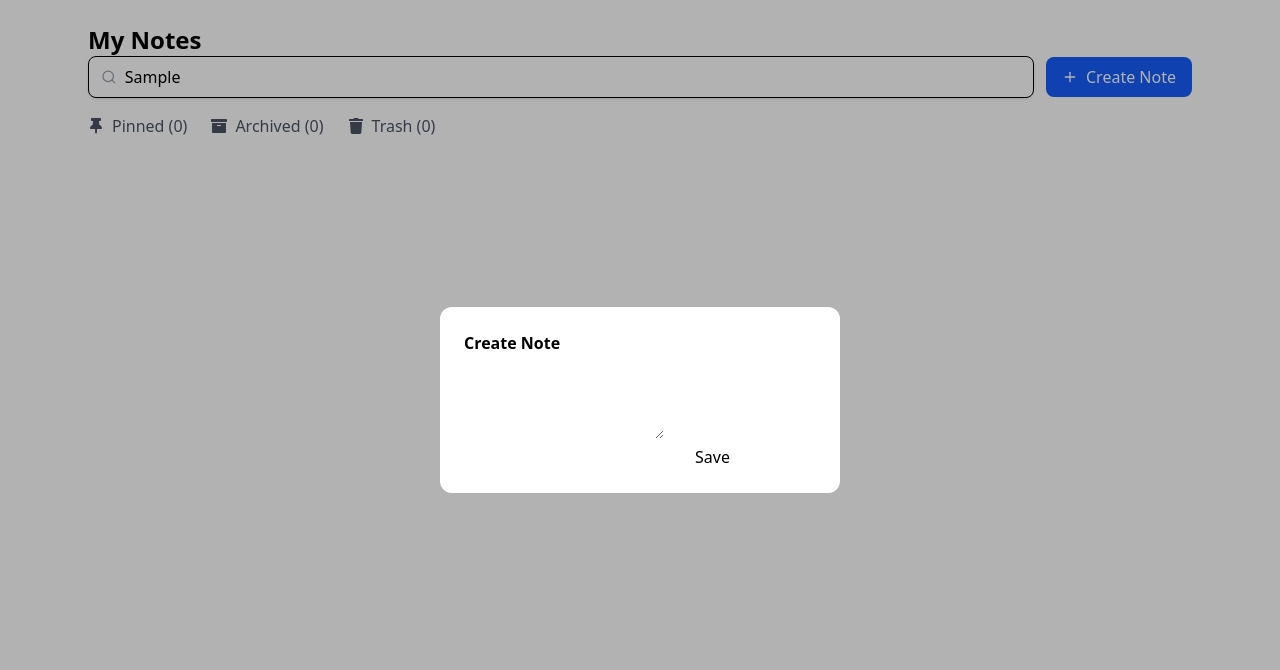
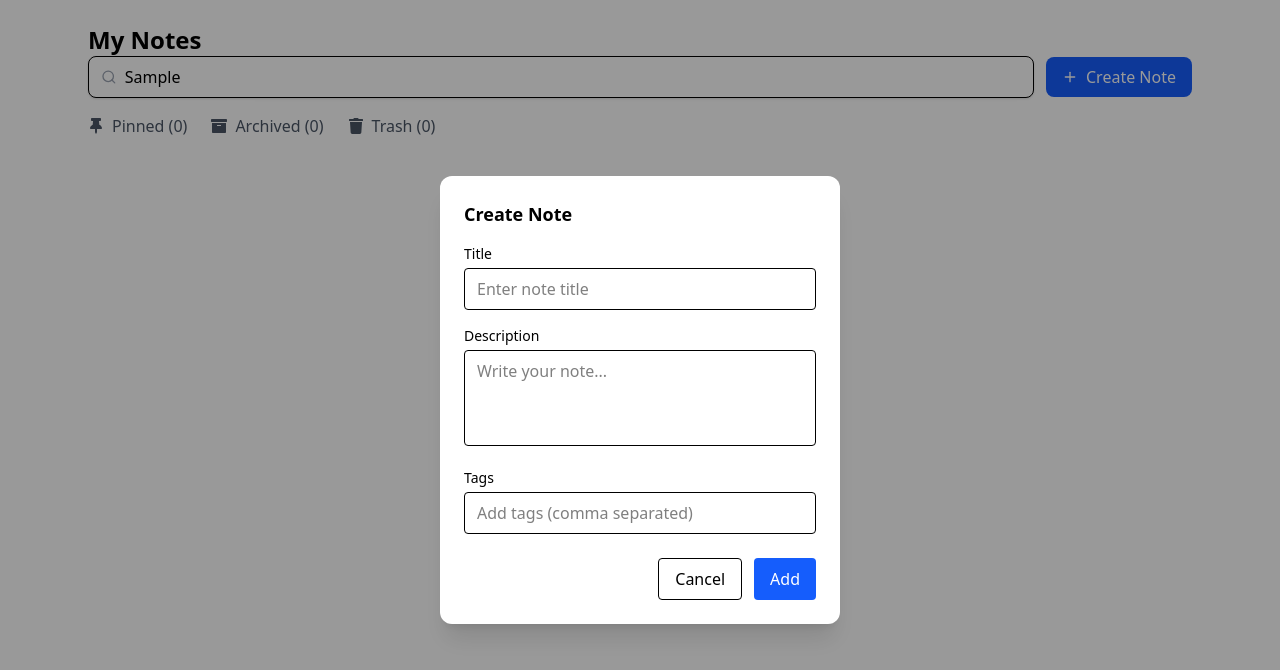
Before and after one commit to anantharjun672001-a11y/notes_app, a React (Vite) app: page / in a window 1280 px wide. Both pictures are taken after typing "Sample" into the empty fields and a click on the button "Create Note". Shown: the top 670 px of the page. Built offline with nearby package versions, Linux system fonts and the light colour scheme.

Commit message:
re-update successfully

```diff
--- a/src/components/NoteModal.jsx
+++ b/src/components/NoteModal.jsx
@@ -18,7 +18,7 @@ const NoteModal = ({ note, onAdd, onUpdate, onClose }) => {
   }, [note]);
 
   const handleSave = () => {
-    if (!title) return;
+    if (!title.trim()) return;
 
     const data = {
       ...(note || {}),
@@ -36,17 +36,68 @@ const NoteModal = ({ note, onAdd, onUpdate, onClose }) => {
   };
 
   return (
-    <div className="fixed inset-0 bg-black/30 flex items-center justify-center">
-      <div className="bg-white p-6 rounded-xl w-[400px]">
-        <h2 className="font-semibold mb-3">
+    <div className="fixed inset-0 bg-black/40 flex items-center justify-center">
+      <div className="bg-white p-6 rounded-xl w-[400px] shadow-xl space-y-4">
+
+        <h2 className="text-lg font-semibold">
           {note ? "Edit Note" : "Create Note"}
         </h2>
 
-        <input value={title} onChange={e => setTitle(e.target.value)} />
-        <textarea value={desc} onChange={e => setDesc(e.target.value)} />
-        <input value={tags} onChange={e => setTags(e.target.value)} />
+        {/* TITLE */}
+        <div>
+          <label className="block text-sm mb-1 font-medium">
+            Title
+          </label>
+          <input
+            className="w-full border rounded px-3 py-2 focus:outline-none focus:ring-2 focus:ring-blue-400"
+            placeholder="Enter note title"
+            value={title}
+            onChange={e => setTitle(e.target.value)}
+          />
+        </div>
 
-        <button onClick={handleSave}>Save</button>
+        {/* DESCRIPTION */}
+        <div>
+          <label className="block text-sm mb-1 font-medium">
+            Description
+          </label>
+          <textarea
+            className="w-full border rounded px-3 py-2 h-24 resize-none focus:outline-none focus:ring-2 focus:ring-blue-400"
+            placeholder="Write your note..."
+            value={desc}
+            onChange={e => setDesc(e.target.value)}
+          />
+        </div>
+
+        {/* TAGS */}
+        <div>
+          <label className="block text-sm mb-1 font-medium">
+            Tags
+          </label>
+          <input
+            className="w-full border rounded px-3 py-2 focus:outline-none focus:ring-2 focus:ring-blue-400"
+            placeholder="Add tags (comma separated)"
+            value={tags}
+            onChange={e => setTags(e.target.value)}
+          />
+        </div>
+
+        {/* BUTTONS */}
+        <div className="flex justify-end gap-3 pt-2">
+          <button
+            onClick={onClose}
+            className="px-4 py-2 rounded border"
+          >
+            Cancel
+          </button>
+
+          <button
+            onClick={handleSave}
+            className="px-4 py-2 rounded bg-blue-600 text-white"
+          >
+            {note ? "Update" : "Add"}
+          </button>
+        </div>
       </div>
     </div>
   );
```
